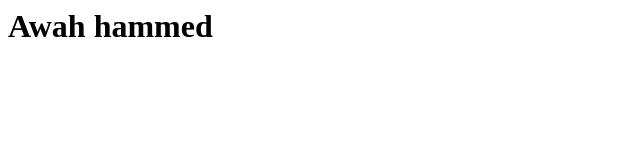
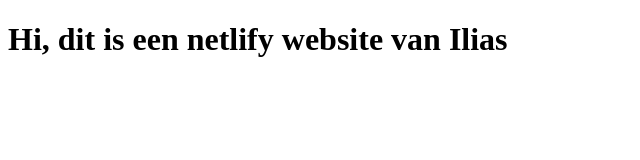
Before and after one commit to iliasStudent/opdracht1, a plain HTML site: page index.html in a window 1280 px wide. Shown: the whole page, without its empty margins (0-640 px from the left). Drawn offline with Linux system fonts and the light colour scheme.

Commit message:
Update index.html

```diff
--- a/index.html
+++ b/index.html
@@ -1,3 +1,12 @@
-<html>
-<h1>Awah hammed</h1>
+<!DOCTYPE html>
+<html lang="en">
+<head>
+    <meta charset="UTF-8">
+    <meta http-equiv="X-UA-Compatible" content="IE=edge">
+    <meta name="viewport" content="width=device-width, initial-scale=1.0">
+    <title>SOC</title>
+</head>
+<body>
+    <h1>Hi, dit is een netlify website van Ilias</h1>
+</body>
 </html>
```
